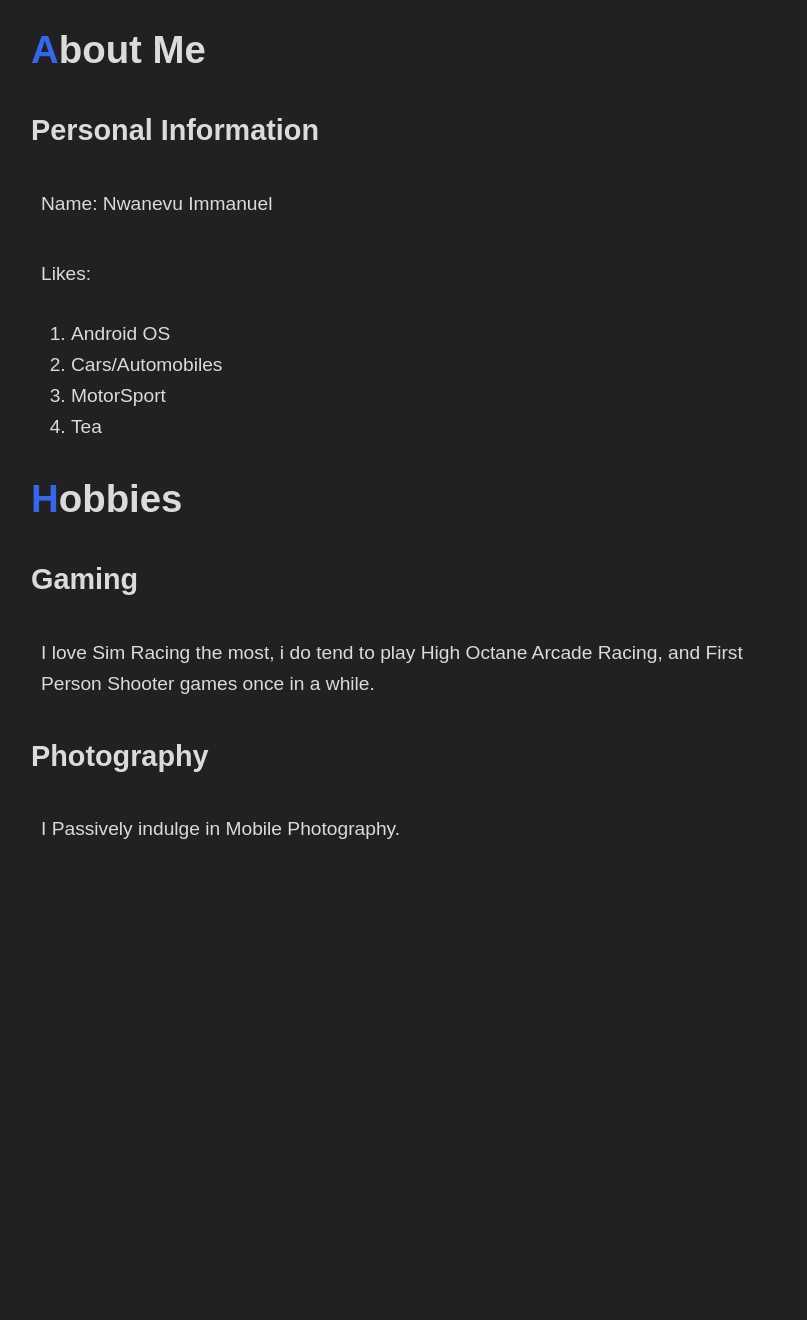
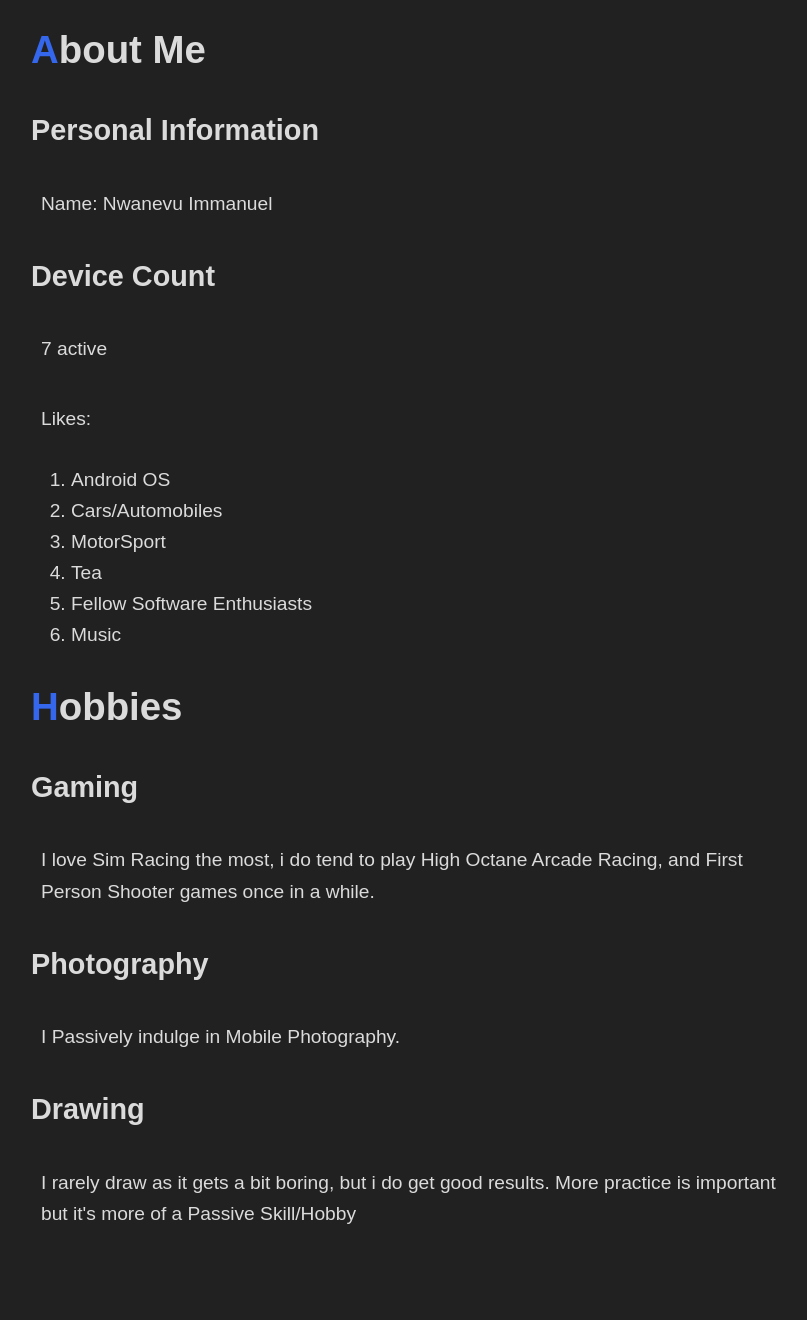
Before and after one commit to Immanuel9567/learning-html, a Flask app: page /about in a window 1280 px wide. Shown: the whole page, without its empty margins (225-1032 px from the left). Before the commit the page ends 839 px from the top, so only its background shows below. Run offline with Flask 3, Linux system fonts and the light colour scheme.

```diff
--- a/templates/about.html
+++ b/templates/about.html
@@ -12,12 +12,17 @@
 	<h2>Personal Information</h2>
 	<p>Name: Nwanevu Immanuel</p>
 
+	<h2>Device Count</h2>
+	<p>7 active</p>
+
 	<p>Likes:</p>
 	<ol>
         <li>Android OS</li>
         <li>Cars/Automobiles</li>
         <li>MotorSport</li>
         <li>Tea</li>
+	<li>Fellow Software Enthusiasts</li>
+	<li>Music</li>
 	</ol>
 
 	<h1>Hobbies</h1>
@@ -26,5 +31,8 @@
 
 	<h2>Photography</h2>
 	<p>I Passively indulge in Mobile Photography.</p>
+
+	<h2>Drawing</h2>
+	<p>I rarely draw as it gets a bit boring, but i do get good results. More practice is important but it's more of a Passive Skill/Hobby</p>
 </body>
 </html>
```
Also changed, not shown: 1 other file.
